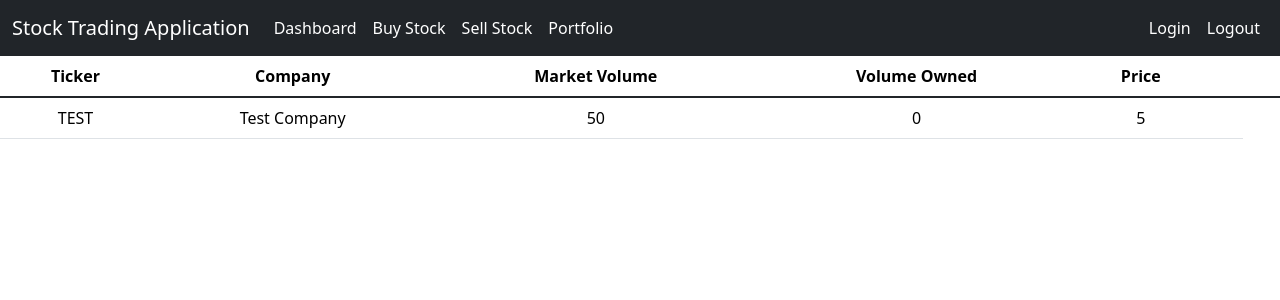
After one commit to andrtbo/401StockApplication, a Flask app: page /trans_history in a window 1280 px wide. The commit adds this page. Shown: the top 300 px of the page. Run offline with Flask 3, Linux system fonts and the light colour scheme.

Commit message:
Added transaction history

```diff
--- a/app.py
+++ b/app.py
@@ -235,3 +235,8 @@ def with_funds():
         return redirect(url_for('with_funds'))
 
     return render_template('with_funds.html', form=form)
+
+@app.route("/trans_history", methods=["GET", "POST"]) #Adjust later for database
+def trans_history():
+
+    return render_template('trans_history.html')
--- a/templates/add_funds.html
+++ b/templates/add_funds.html
@@ -3,7 +3,7 @@
 {% block title%}Add Funds{% endblock %}
 
 {% block content%}
-<!-- Login / Create Account card -->
+<!-- Add funds / return card -->
 <div class="card mx-auto" style="width: 50rem;">
     <!-- Card nav tabs-->
     <div class="card-header">
--- a/templates/portfolio.html
+++ b/templates/portfolio.html
@@ -11,7 +11,7 @@
             <a class="nav-link" href="{{ url_for('with_funds') }}">Withdraw Funds</a>
         </li>
         <li class="nav-item"></li>
-            <a class="nav-link" href="#">Transaction History</a>
+            <a class="nav-link" href="{{ url_for('trans_history') }}">Transaction History</a>
         </li>
     </ul>
 {% endblock %}
--- /dev/null
+++ b/templates/trans_history.html
@@ -0,0 +1,31 @@
+{% extends './base.html' %}
+
+{% block title%}Transaction History{% endblock %}
+
+{% block content%}
+ <!-- Table for holding the stock data -->
+ <table class="table table-hover">
+    <!-- Table headings -->
+    <thead>
+        <tr>
+            <th scope="col" class="text-center">Ticker</th>
+            <th scope="col" class="text-center">Company</th>
+            <th scope="col" class="text-center">Market Volume</th>
+            <th scope="col" class="text-center">Volume Owned</th>
+            <th scope="col" class="text-center">Price</th>
+            <th scope="col" class="text-center"></th>
+            <th scope="col" class="text-center"></th>
+        </tr>
+    </thead>
+    <tbody class="table-group-divider">
+        <td class="text-center my-auto align-middle">TEST</th>
+        <td class="text-center align-middle">Test Company</th>
+        <td class="text-center align-middle">50</th>
+        <td class="text-center align-middle">0</th>
+        <td class="text-center align-middle">5</th>
+        <td class="text-center align-middle">
+        </tbody>
+    </table>
+{% endblock %}
+
+{% block footer%}{% endblock %}
--- a/templates/with_funds.html
+++ b/templates/with_funds.html
@@ -3,7 +3,7 @@
 {% block title%}Withdraw Funds{% endblock %}
 
 {% block content%}
-<!-- Login / Create Account card -->
+<!-- Withdraw / return card -->
 <div class="card mx-auto" style="width: 50rem;">
     <!-- Card nav tabs-->
     <div class="card-header">
```
